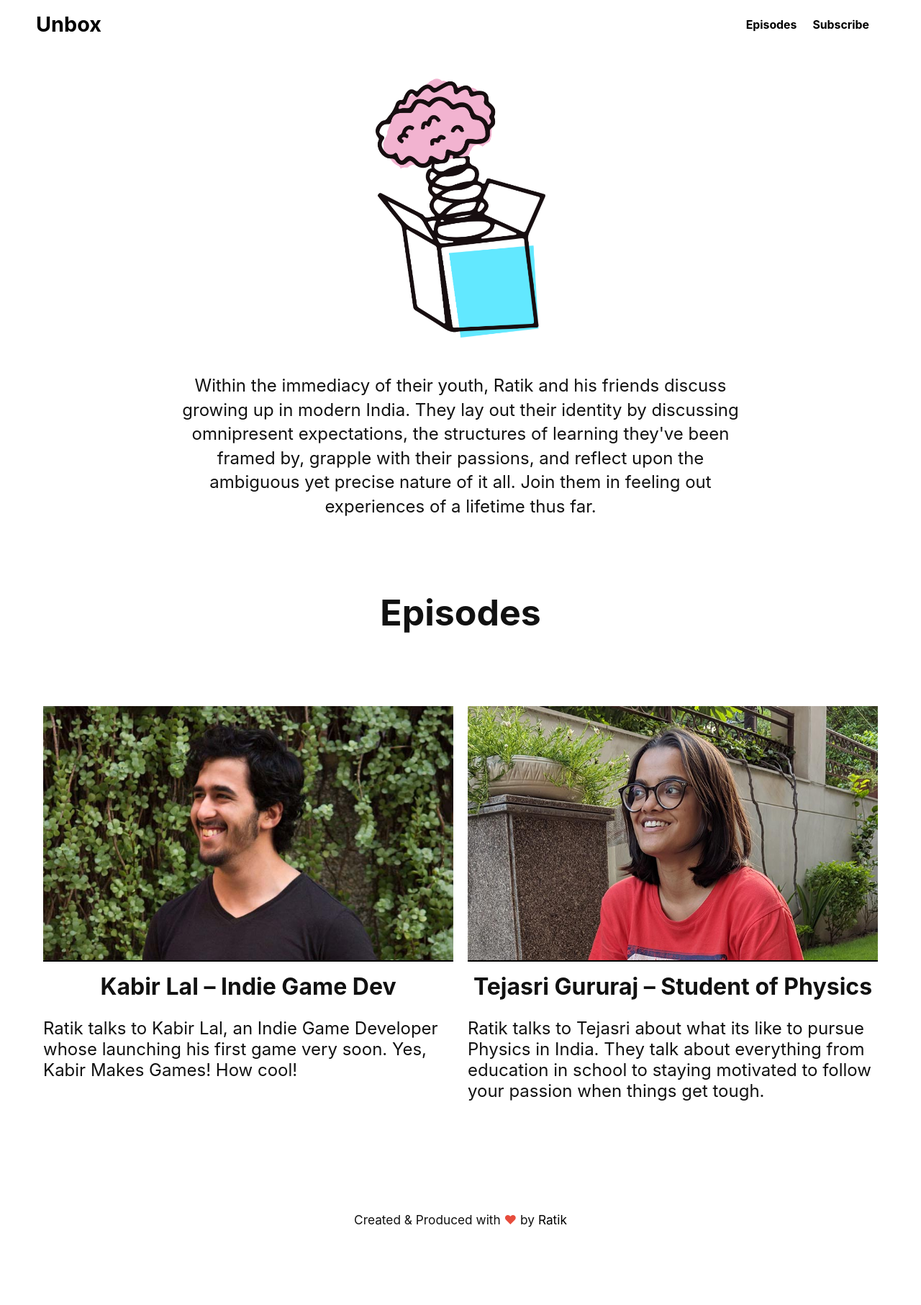
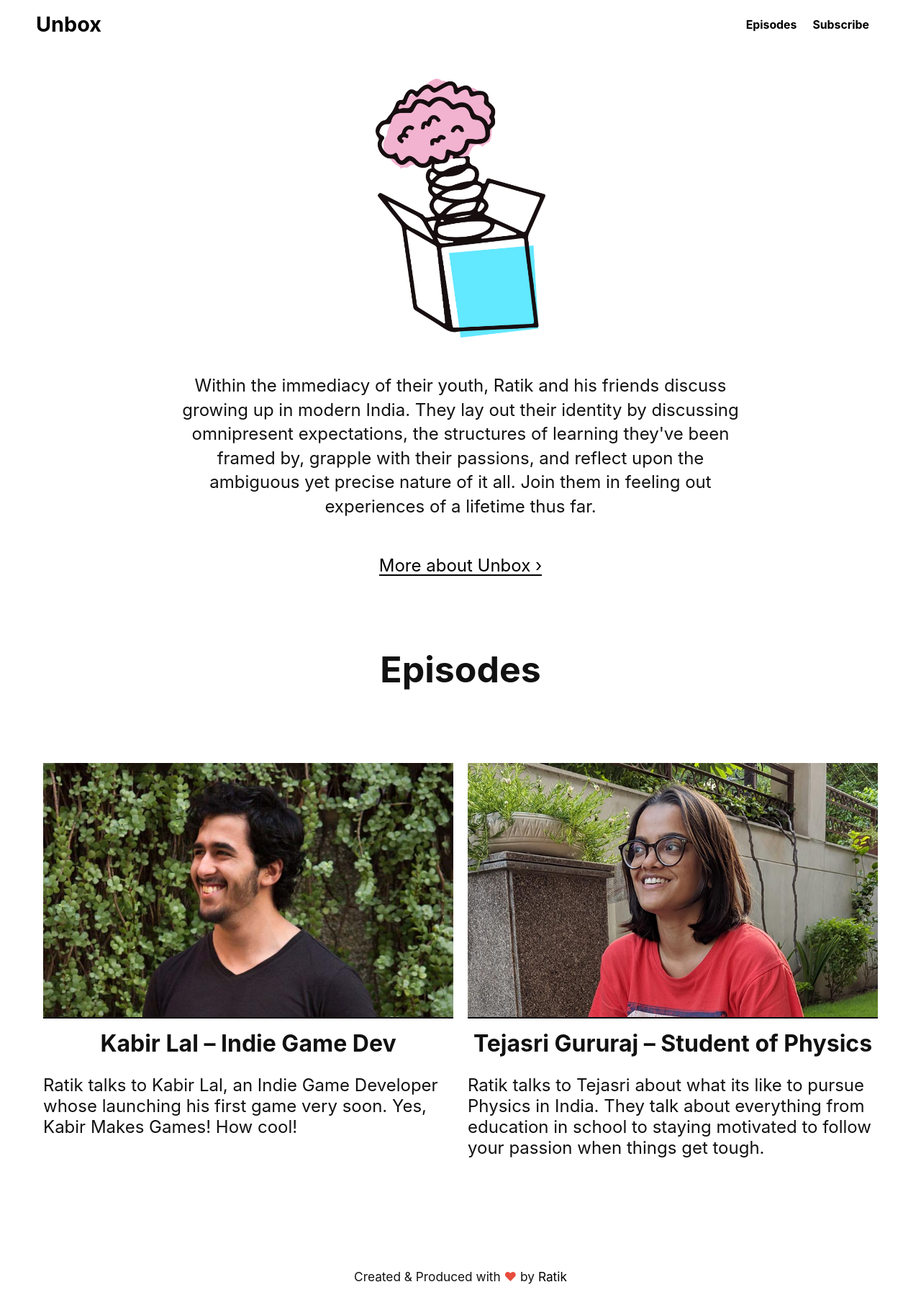
Before and after one commit to libhide/unboxpod, a Jekyll site: the page built from index.html, in a window 1280 px wide. Shown: the whole page at 72% size. Built offline with Jekyll 4.4.1, drawn with Linux system fonts in a browser that asks for light colours; before the commit the page ends 1734 px from its top, so only the background shows below that.

Commit message:
Add more info link + tweaked desciption

```diff
--- a/_config.yml
+++ b/_config.yml
@@ -2,7 +2,7 @@ title: Unbox Podcast
 name: Unbox Podcast
 locale: en_us
 description: >-
-  Unbox is an independently produced podcast about what it is like to grow up in modern India. Each episode of the show showcases the unique journey of individuals pursuing interesting careers. Gone are the days of everyone becoming an engineer, doctor or lawyer.
+  Unbox is an independently produced podcast about Indians pursuing unconventional careers paths; not letting society box them up in the status-quo.
 url: "https://unboxpod.co"
 graph: /img/seo.jpg
 
--- a/_sass/_browse.scss
+++ b/_sass/_browse.scss
@@ -29,6 +29,29 @@ section.hero {
       margin: 50px auto 0;
       max-width: 790px;
       text-align: center;
+    }
+  }
+
+  .more {
+    text-align: center;
+    margin-top: 50px;
+    -webkit-animation-delay: 0.4s;
+            animation-delay: 0.4s;
+
+    a {
+      position: relative;
+
+      &::after {
+        content: '';
+        background: $accent-color;
+        position: absolute;
+        bottom: 0;
+        left: 0;
+        width: 100%;
+        height: 2px;
+        -webkit-transition: width 0.4s ease-in-out;
+        transition: width 0.4s ease-in-out;
+      }
     }
   }
 
--- a/index.html
+++ b/index.html
@@ -6,8 +6,8 @@ img: /img/seo.png
 <section class="hero">
   <img class="illustration animated fadeInUp" src="/img/unbox.png" alt="Illustration of a cute brain popping out of a jack-in-the-box style box.">
   <p class="blurb animated fadeInUp">Within the immediacy of their youth, Ratik and his friends discuss growing up in modern India. They lay out their identity by discussing omnipresent expectations, the structures of learning they've been framed by, grapple with their passions, and reflect upon the ambiguous yet precise nature of it all. Join them in feeling out experiences of a lifetime thus far.</p>
+  <p class="more animated fadeInUp"><a href="https://twitter.com/Ratik96/status/1105154351532855297?s=20">More about Unbox &rsaquo;</a></p>
 </section>
-
 <section class="episodes" id="episodes">
   <h3>Episodes</h3>
   <div class="grid">
```
